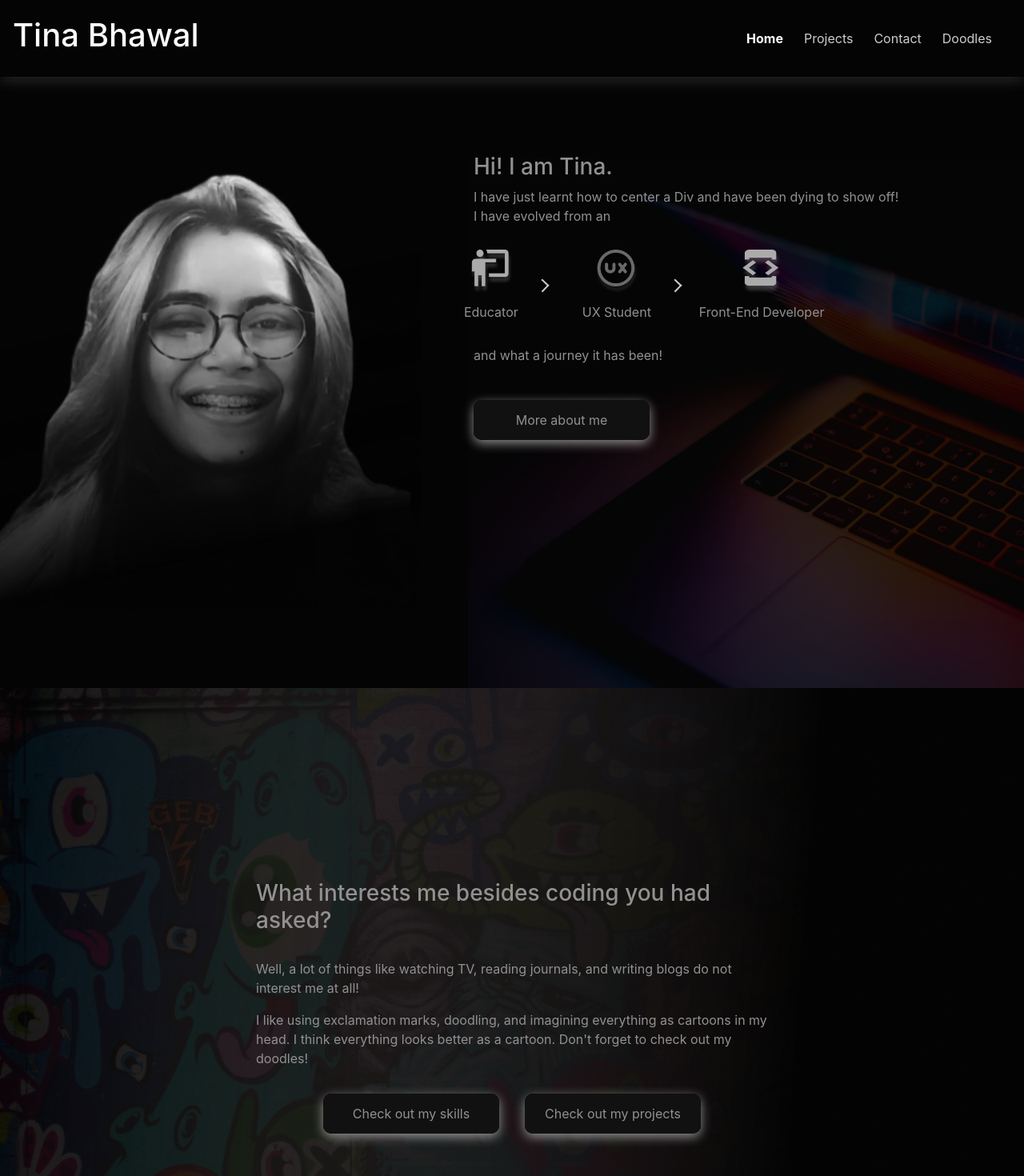
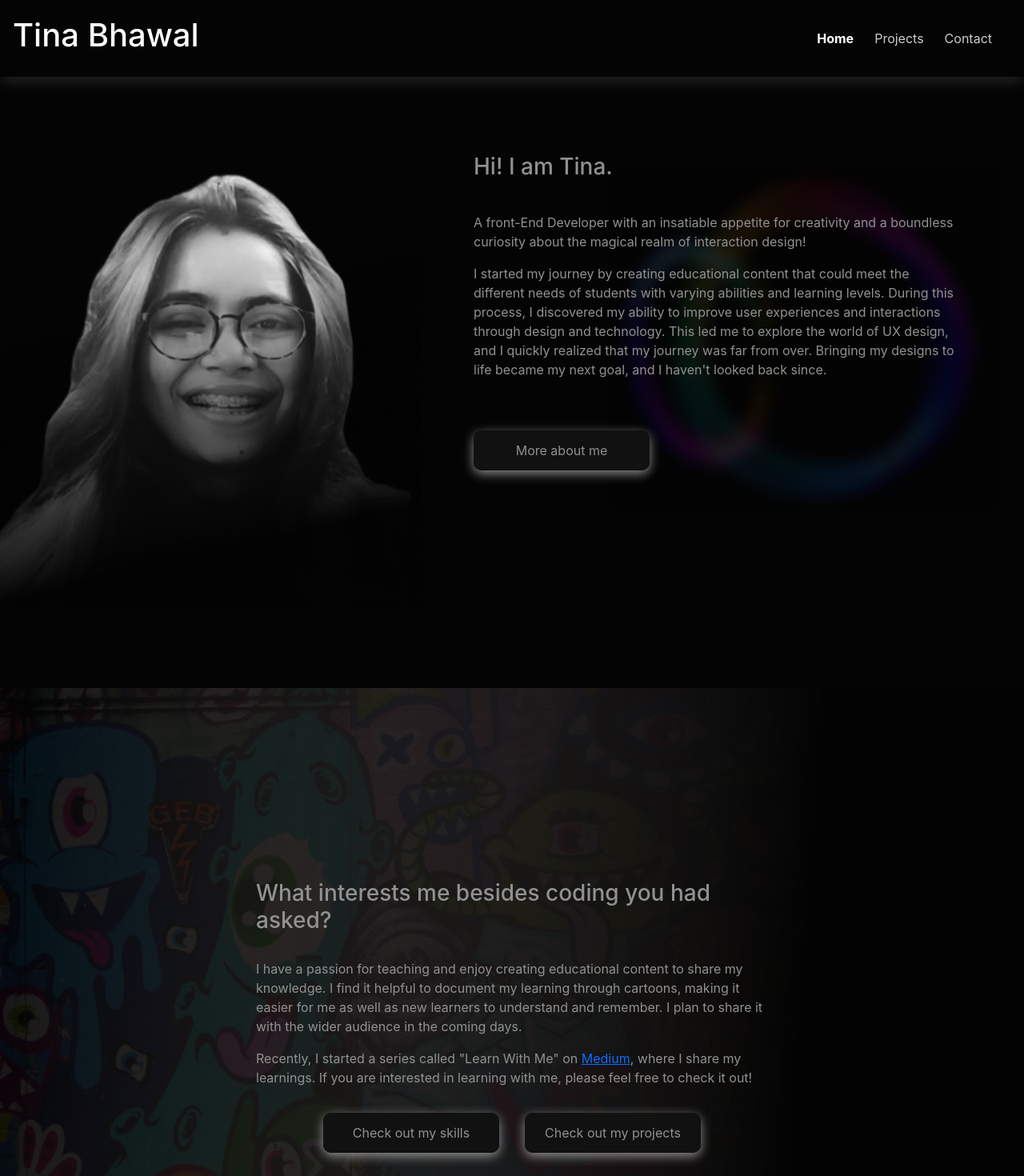
Before and after one commit to tinabhowal/portfolio, a React (Create React App) app: page / in a window 1280 px wide. Shown: the top 1470 px of the page at 80% size. Built offline with nearby package versions, Linux system fonts and the light colour scheme.

Commit message:
updated about me page

```diff
--- a/src/aboutMe.css
+++ b/src/aboutMe.css
@@ -387,7 +387,7 @@
 } */
 
 .scrollButton{
-  margin-top:1.8rem;
+  margin-top:3rem;
 }
 
 .glow-on-hover {
@@ -610,12 +610,7 @@
     margin-top: -120px;
   }
 
-  .scrollButton{
-    margin:0rem;
-    margin-top: 1.5rem;
-    left: 15%;
-    transform: translate(-50%);
-  }
+
 
 
   .interest{
--- a/src/aboutMe.js
+++ b/src/aboutMe.js
@@ -176,28 +176,216 @@
 
 
 
-import React, {useRef, useEffect} from 'react';
+
+
+// import React, {useRef, useEffect} from 'react';
+// import { Link } from 'react-router-dom';
+// import {  Button, Container, Row, Col } from 'react-bootstrap';
+// import './aboutMe.css';
+// import Navbars from './navbar';
+// import teacher from './images/teacher.png';
+// import ux from './images/ux.png';
+// import dev from './images/dev.png';
+
+// function AboutMe() {
+//     const secondPageRef = useRef(null);
+//     const thirdPageRef = useRef(null);
+//     const paraRef = useRef(null);
+//     const iconRef = useRef(null);
+//     const captionRef = useRef(null);
+//     const arrowRef = useRef(null);
+//     const secondIconRef = useRef(null);
+//     const secondCaptionRef = useRef(null);
+//     const secondArrowRef = useRef(null);
+//     const thirdIconRef = useRef(null);
+//     const thirdCaptionRef = useRef(null);
+//     const lastParaRef = useRef(null);
+
+//     const scrollToSecondPage = () => {
+//         secondPageRef.current.scrollIntoView({behavior:'smooth'});
+//     }
+
+//     const scrollToSkills = () => {
+//         thirdPageRef.current.scrollIntoView({behavior:'smooth'})
+//     }
+
+//     const scrollToTop =() => {
+//         window.scrollTo({
+//             top:0,
+//             behavior: 'smooth'
+//         })
+//     }
+
+//     useEffect(() => {
+
+//         paraRef.current.style.opacity = '1';
+//         paraRef.current.style.transform = 'translateY(0)';
+
+//         setTimeout(() => {
+//             iconRef.current.style.opacity = '1';
+//             iconRef.current.style.transform = 'translateY(0)';
+//         }, 1000);
+
+//         setTimeout(() => {
+//             captionRef.current.style.opacity = '1';
+//             captionRef.current.style.transform = 'translateY(0)';
+//         }, 1200);
+
+//         setTimeout(() => {
+//             arrowRef.current.style.opacity = '1';
+//             arrowRef.current.style.transform = 'translateY(0)';
+//         }, 1400);
+
+//         setTimeout(() => {
+//             secondIconRef.current.style.opacity = '1';
+//             secondIconRef.current.style.transform = 'translateY(0)';
+//         }, 1600);
+
+//         setTimeout(() => {
+//             secondCaptionRef.current.style.opacity = '1';
+//             secondCaptionRef.current.style.transform = 'translateY(0)';
+//         }, 1800);
+
+//         setTimeout(() => {
+//             secondArrowRef.current.style.opacity = '1';
+//             secondArrowRef.current.style.transform = 'translateY(0)';
+//         }, 2000);
+
+//         setTimeout(() => {
+//             thirdIconRef.current.style.opacity = '1';
+//             thirdIconRef.current.style.transform = 'translateY(0)';
+//         }, 2200);
+
+//         setTimeout(() => {
+//             thirdCaptionRef.current.style.opacity = '1';
+//             thirdCaptionRef.current.style.transform = 'translateY(0)';
+//         }, 2400);
+
+//         setTimeout(() => {
+//             lastParaRef.current.style.opacity = '1';
+//             lastParaRef.current.style.transform = 'translateY(0)';
+//         }, 2600);
+
+//     }, [])
+
+
+//     return (
+//         <div className='body'>
+//         <div className='aboutMe'>
+//             <Navbars />
+//             <Container>
+//                 <Row>
+//                     <Col>
+//             <div className='content'>
+//                 <h3>Hi! I am Tina.</h3>
+//                 <p className='para' ref={paraRef}>I have just learnt how to center a Div and have been dying to show off!
+//                     <br></br>
+//                     I have evolved from an
+//                 </p>
+
+//                 <figure className='image-group' >
+//                     <div className='image-container'>
+//                         <img src={teacher} alt='teacher icon' className='icon' ref={iconRef} />
+//                         <figcaption className='caption' ref={captionRef}>Educator</figcaption>
+//                     </div>
+//                     <span className='arrow' ref={arrowRef}></span>
+//                     <div className='image-container' >
+//                         <img src={ux} alt='ux icon' className='icon' ref={secondIconRef}/>
+//                         <figcaption className='caption' ref={secondCaptionRef}>UX Design</figcaption>
+//                     </div>
+//                     <span className='arrow' ref={secondArrowRef}></span>
+//                     <div className='image-container'>
+//                         <img src={dev} alt='developer icon' className='icon' ref={thirdIconRef}/>
+//                         <figcaption className='caption' ref={thirdCaptionRef}>Front-End Developer</figcaption>
+//                     </div>
+//                 </figure>
+//                 <p className='journey' ref={lastParaRef}>and what a journey it has been!</p>
+//                 <Button onClick={scrollToSecondPage} className='scrollButton glow-on-hover'> More about me </Button>
+//             </div>
+//             </Col>
+//           </Row>
+//         </Container>
+//         </div>
+//         <div ref={secondPageRef} className='secondPage'>
+//         <Container>
+//           <Row>
+//             <Col>
+//                 <p className='interest'>
+//                    <h3 style={{marginBottom: '2rem'}}> What interests me besides coding you had asked? </h3>
+//                    <p> Well, a lot of things like watching TV, reading journals, and writing blogs do not interest me at all!</p>
+//                     <p> I like using exclamation marks, doodling, and imagining everything as cartoons in my head. I think everything looks better as a cartoon. Don't forget to check out my doodles!</p>
+//                <div className='buttonDiv'>
+//                 <Button onClick={scrollToSkills} className='skillButton  glow-on-hover'>Check out my skills</Button>
+//                 <Button  className='skillButton  glow-on-hover'><Link to="/projects" style={{color:'#929191', textDecoration:'none'}}>Check out my projects</Link></Button>
+//                 </div>
+//                 </p>
+//                 </Col>
+//           </Row>
+//         </Container>
+//             </div>
+
+//             <div ref={thirdPageRef} className='skills'>
+//             <Container>
+//              <Row className='skillContainer'>
+//               <Col className='skillCol'>
+
+//                 <ul className='skillUl'>
+//                     <h3>Skills</h3>
+//                     <li className='liStyle'>HTML</li>
+//                     <li className='liStyle'>CSS</li>
+//                     <li className='liStyle'>JavaScript</li>
+//                     <li className='liStyle'>React</li>
+//                     <li className='liStyle'>Bootstrap</li>
+//                     <li className='liStyle'>Angular</li>
+//                     <li className='liStyle'>Typescript</li>
+//                     <li className='liStyle'>ReactNative</li>
+//                     <li className='liStyle'>Nodejs</li>
+//                     <li className='liStyle'>Wireframing</li>
+//                     <li className='liStyle'>Prototyping</li>
+//                     <li className='liStyle'>Illustration</li>
+//                 </ul>
+//                 </Col>
+
+//                <Col className='skillCol'>
+//                 <ul className='skillUl'>
+//                     <h3>Tools</h3>
+//                     <li className='liStyle'>VS Code</li>
+//                     <li className='liStyle'>Figma</li>
+//                     <li className='liStyle'>Adobe XD</li>
+//                     <li className='liStyle'>MongoDB</li>
+//                     <li className='liStyle'>SQL pgAdmin4</li>
+//                     <li className='liStyle'>Expo</li>
+//                 </ul>
+//                 </Col>
+//                </Row>
+//              </Container>
+//             </div>
+//             <Button onClick={scrollToTop} className='glow-on-hover' style={{margin:'1rem'}}>Back to top</Button>
+//         </div>
+//     );
+// }
+
+// export default AboutMe;
+
+
+
+
+
+
+
+
+
+import React, {useRef} from 'react';
 import { Link } from 'react-router-dom';
 import {  Button, Container, Row, Col } from 'react-bootstrap';
 import './aboutMe.css';
 import Navbars from './navbar';
-import teacher from './images/teacher.png';
-import ux from './images/ux.png';
-import dev from './images/dev.png';
+
 
 function AboutMe() {
     const secondPageRef = useRef(null);
     const thirdPageRef = useRef(null);
-    const paraRef = useRef(null);
-    const iconRef = useRef(null);
-    const captionRef = useRef(null);
-    const arrowRef = useRef(null);
-    const secondIconRef = useRef(null);
-    const secondCaptionRef = useRef(null);
-    const secondArrowRef = useRef(null);
-    const thirdIconRef = useRef(null);
-    const thirdCaptionRef = useRef(null);
-    const lastParaRef = useRef(null);
+
 
     const scrollToSecondPage = () => {
         secondPageRef.current.scrollIntoView({behavior:'smooth'});
@@ -214,58 +402,6 @@ function AboutMe() {
         })
     }
 
-    useEffect(() => {
-
-        paraRef.current.style.opacity = '1';
-        paraRef.current.style.transform = 'translateY(0)';
-
-        setTimeout(() => {
-            iconRef.current.style.opacity = '1';
-            iconRef.current.style.transform = 'translateY(0)';
-        }, 1000);
-
-        setTimeout(() => {
-            captionRef.current.style.opacity = '1';
-            captionRef.current.style.transform = 'translateY(0)';
-        }, 1200);
-
-        setTimeout(() => {
-            arrowRef.current.style.opacity = '1';
-            arrowRef.current.style.transform = 'translateY(0)';
-        }, 1400);
-
-        setTimeout(() => {
-            secondIconRef.current.style.opacity = '1';
-            secondIconRef.current.style.transform = 'translateY(0)';
-        }, 1600);
-
-        setTimeout(() => {
-            secondCaptionRef.current.style.opacity = '1';
-            secondCaptionRef.current.style.transform = 'translateY(0)';
-        }, 1800);
-
-        setTimeout(() => {
-            secondArrowRef.current.style.opacity = '1';
-            secondArrowRef.current.style.transform = 'translateY(0)';
-        }, 2000);
-
-        setTimeout(() => {
-            thirdIconRef.current.style.opacity = '1';
-            thirdIconRef.current.style.transform = 'translateY(0)';
-        }, 2200);
-
-        setTimeout(() => {
-            thirdCaptionRef.current.style.opacity = '1';
-            thirdCaptionRef.current.style.transform = 'translateY(0)';
-        }, 2400);
-
-        setTimeout(() => {
-            lastParaRef.current.style.opacity = '1';
-            lastParaRef.current.style.transform = 'translateY(0)';
-        }, 2600);
-
-    }, [])
-
 
     return (
         <div className='body'>
@@ -276,28 +412,8 @@ function AboutMe() {
                     <Col>
             <div className='content'>
                 <h3>Hi! I am Tina.</h3>
-                <p className='para' ref={paraRef}>I have just learnt how to center a Div and have been dying to show off!
-                    <br></br>
-                    I have evolved from an
-                </p>
-
-                <figure className='image-group' >
-                    <div className='image-container'>
-                        <img src={teacher} alt='teacher icon' className='icon' ref={iconRef} />
-                        <figcaption className='caption' ref={captionRef}>Educator</figcaption>
-                    </div>
-                    <span className='arrow' ref={arrowRef}></span>
-                    <div className='image-container' >
-                        <img src={ux} alt='ux icon' className='icon' ref={secondIconRef}/>
-                        <figcaption className='caption' ref={secondCaptionRef}>UX Student</figcaption>
-                    </div>
-                    <span className='arrow' ref={secondArrowRef}></span>
-                    <div className='image-container'>
-                        <img src={dev} alt='developer icon' className='icon' ref={thirdIconRef}/>
-                        <figcaption className='caption' ref={thirdCaptionRef}>Front-End Developer</figcaption>
-                    </div>
-                </figure>
-                <p className='journey' ref={lastParaRef}>and what a journey it has been!</p>
+                <p style={{marginTop: '40px'}}>A front-End Developer with an insatiable appetite for creativity and a boundless curiosity about the magical realm of interaction design!</p>
+                <p>I started my journey by creating educational content that could meet the different needs of students with varying abilities and learning levels. During this process, I discovered my ability to improve user experiences and interactions through design and technology. This led me to explore the world of UX design, and I quickly realized that my journey was far from over. Bringing my designs to life became my next goal, and I haven't looked back since.</p>
                 <Button onClick={scrollToSecondPage} className='scrollButton glow-on-hover'> More about me </Button>
             </div>
             </Col>
@@ -310,8 +426,10 @@ function AboutMe() {
             <Col>
                 <p className='interest'>
                    <h3 style={{marginBottom: '2rem'}}> What interests me besides coding you had asked? </h3>
-                   <p> Well, a lot of things like watching TV, reading journals, and writing blogs do not interest me at all!</p>
-                    <p> I like using exclamation marks, doodling, and imagining everything as cartoons in my head. I think everything looks better as a cartoon. Don't forget to check out my doodles!</p>
+                    <p>I have a passion for teaching and enjoy creating educational content to share my knowledge.
+                        I find it helpful to document my learning through cartoons, making it easier for me as well as new learners to understand and remember. I plan to share it with the wider audience in the coming days.
+                    </p>
+                    <p>Recently, I started a series called "Learn With Me" on <a href='https://medium.com/@tinabhowal88'>Medium</a>, where I share my learnings. If you are interested in learning with me, please feel free to check it out!</p>
                <div className='buttonDiv'>
                 <Button onClick={scrollToSkills} className='skillButton  glow-on-hover'>Check out my skills</Button>
                 <Button  className='skillButton  glow-on-hover'><Link to="/projects" style={{color:'#929191', textDecoration:'none'}}>Check out my projects</Link></Button>
--- a/src/navbar.js
+++ b/src/navbar.js
@@ -49,14 +49,14 @@ function Navbars() {
               Contact
             </Nav.Link>
 
-            <Nav.Link
+            {/* <Nav.Link
               as={Link}
               to="/funfacts"
               onClick={() => handleNavClick('/funfacts')}
               className={location.pathname === '/funfacts' ? 'active' : ''}
               >
                 Doodles
-              </Nav.Link>
+              </Nav.Link> */}
 
           </Nav>
         </Navbar.Collapse>
```
Also changed, not shown: src/images/picpro.png.
